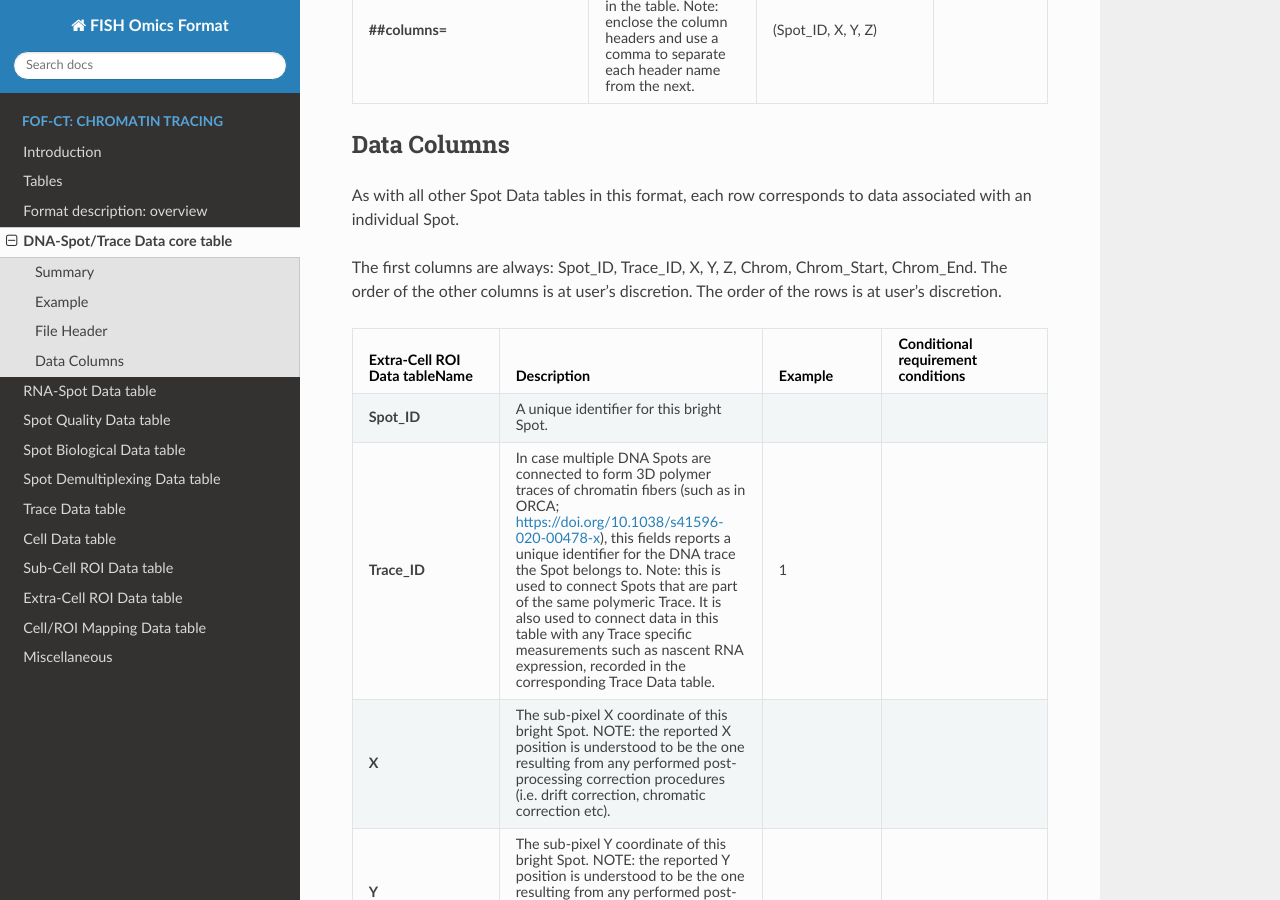
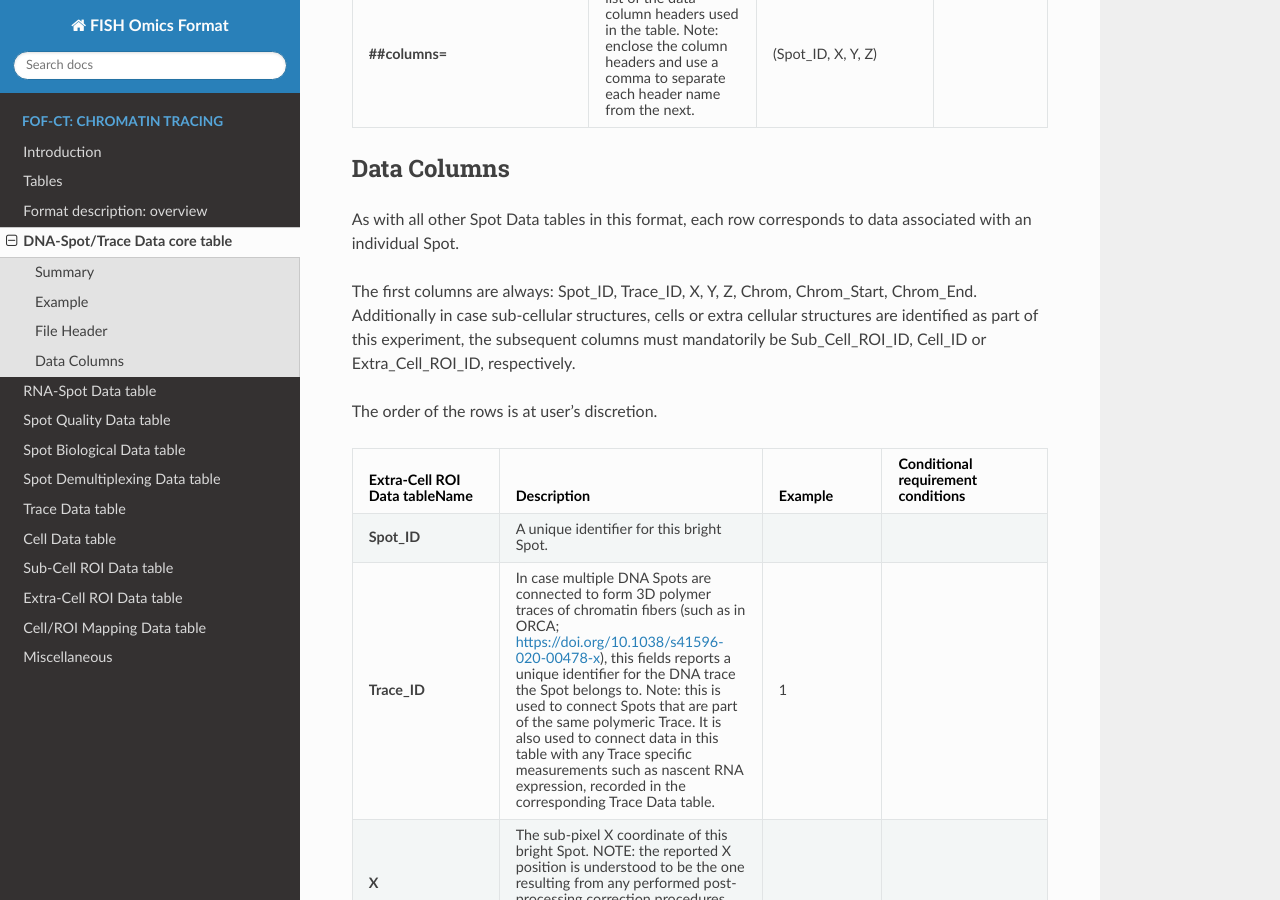
Before and after one commit to 4dn-dcic/fish_omics_format, a Sphinx documentation site: the page built from docs/source/core.rst, in a window 1280 px wide and 900 px high, scrolled down 3534 px. Built offline with Sphinx 7.4.7 and the Read the Docs theme 2.0.0, drawn with Linux system fonts in a browser that asks for light colours; some of the changed text lies outside the part shown.

Commit message:
Update core.rst

```diff
--- a/docs/source/core.rst
+++ b/docs/source/core.rst
@@ -22,11 +22,7 @@
 from post-processing and quality control procedures and therefore
 correspond to the final localization of the DNA target under study.
 
-At a minimum the Table has to have 8 columns in the following order: Spot_ID,
-Trace_ID, X, Y, Z, Chrom, Chrom_Start, Chrom_End. These are required. Additionally in case sub-cellular structures, cells or extra cellular
-structures (e.g., Tissue) are identified as part of this experiment,
-this table has to mandatorily include the ID of the Sub_Cellular, Cell or
-Extra Cellular Structure Region of Interest (ROI) each Spot/Trace is associated with. All other spot properties must be kept in the two additional tables :ref:`quality` amd :ref:`bio`, indexed by Spot_ID and as described in the instructions for those tables.
+At a minimum the Table has to have 8 columns in the following order: Spot_ID, Trace_ID, X, Y, Z, Chrom, Chrom_Start, Chrom_End. These are required. Additionally in case sub-cellular structures, cells or extra cellular structures (e.g., Tissue) are identified as part of this experiment, this table has to mandatorily include the ID of the Sub_Cellular, Cell or Extra Cellular Structure Region of Interest (ROI) each Spot/Trace is associated with. All other spot properties must be kept in the two additional tables :ref:`quality` amd :ref:`bio`, indexed by Spot_ID and as described in the instructions for those tables.
 
 Finally, in the case in which the final localization of DNA target results from combining multiple
 detection events (e.g., by combining localization events from different focal planes or times),
@@ -44,12 +40,12 @@
 -----------
 
 The first line in the header is always "##FOF-CT_version=vX.X"
+
 The second line in the header is always "##Table_namespace=4dn_FOC-CT_core"
 
 The header MUST contain a mandatory set of fields that describe the
 algorithm(s) that were used to identify and localize bright Spots and to
-connect them to form Traces.
-In case more than one algorithm were used, please use the same set of fields
+connect them to form Traces. In case more than one algorithm were used, please use the same set of fields
 for each of the algorithm used.
 
 The columns for this table are mandatory and do not need to be described
@@ -66,8 +62,8 @@
 data associated with an individual Spot.
 
 The first columns are always: Spot_ID, Trace_ID, X, Y, Z, Chrom, Chrom_Start,
-Chrom_End.
-The order of the other columns is at user's discretion.
+Chrom_End. Additionally in case sub-cellular structures, cells or extra cellular structures are identified as part of this experiment, the subsequent columns must mandatorily be Sub_Cell_ROI_ID, Cell_ID or Extra_Cell_ROI_ID, respectively.
+
 The order of the rows is at user's discretion.
 
 .. csv-table::
```
